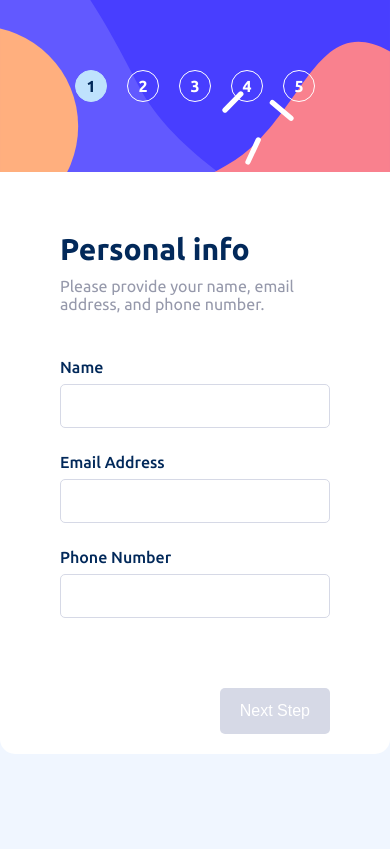
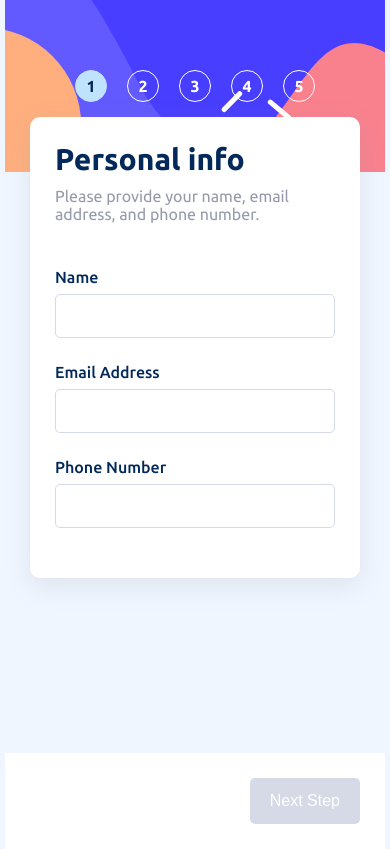
Before and after one commit to mehmetbacik/multi-step-form, a Vue app: page / in a window 390 px wide. Built offline with nearby package versions, Linux system fonts and the light colour scheme.

Commit message:
Update
Updated YourInfo for responsive.

```diff
--- a/src/assets/css/styles.css
+++ b/src/assets/css/styles.css
@@ -767,6 +767,7 @@ body {
 /*FormMain*/
   body {
     margin: 0;
+    background-color: var(--magnolia);
   }
 
   #app {
@@ -776,11 +777,16 @@ body {
   #app .form-content {
     flex-direction: column;
     padding: 0;
+    position: relative;
+    height: calc(95vh - 30px);
+    background-color: transparent;
   }
 
   #app .form-content .content {
     width: 100%;
     height: 100%;
+    position: absolute;
+    top: 10%;
   }
 /*FormMain*/
 
@@ -796,52 +802,114 @@ body {
     padding: 70px;
   }
 
-  #app .form-content .progress-bar .steps {
-    text-align: center;
-    display: flex;
-    align-items: center;
-    gap: 15px;
-  }
-
-  #app .form-content .progress-bar .steps.active {
-    color: var(--white);
-  }
-
   #app .form-content .progress-bar .steps .step-headline {
     display: none;
   }
+/*ProgressBar*/
 
-  #app .form-content .progress-bar .steps .step-headline .step-label {
-    text-transform: uppercase;
-    font-size: 14px;
-    color: var(--cool-gray);
-  }
+/*YourInfo*/
+.your-info {
+  background-color: var(--white);
+  border-radius: 10px;
+  padding: 25px;
+  margin-left: 25px;
+  margin-right: 25px;
+  box-shadow: rgba(149, 157, 165, 0.2) 0px 8px 24px;
+}/**/
 
-  #app .form-content .progress-bar .steps .step-headline .step-title {
-    text-transform: uppercase;
-    font-size: 14px;
-    color: var(--white);
-    font-weight: bold;
-    letter-spacing: 2px;
-  }
+.your-info .headline {
+  display: flex;
+  flex-direction: column;
+  gap: 10px;
+  margin-bottom: 45px;
+}
 
-  #app .form-content .progress-bar .steps .step-number {
-    display: flex;
-    align-items: center;
-    justify-content: center;
-    border: solid 1px var(--white);
-    background-color: transparent;
-    color: var(--white);
-    font-weight: bold;
-    border-radius: 100%;
-    width: 30px;
-    height: 30px;
-  }
+.your-info .headline span {
+  color: var(--marine-blue);
+  font-weight: bold;
+  font-size: 30px;
+}
 
-  #app .form-content .progress-bar .steps.active .step-number {
-    border: solid 1px var(--light-blue);
-    background-color: var(--light-blue);
-    color: var(--marine-blue);
-  }
-/*ProgressBar*/
+.your-info .headline p {
+  color: var(--cool-gray);
+  font-weight: 400;
+  margin: 0;
 }
+
+.your-info form .input-content {
+  display: flex;
+  flex-direction: column;
+  gap: 8px;
+  margin-bottom: 25px;
+}
+
+.your-info form .input-content .title-area {
+  display: flex;
+  align-items: center;
+  justify-content: space-between;
+}
+
+.your-info form .input-content .title-area label {
+  color: var(--marine-blue);
+  font-weight: 500;
+}
+
+.your-info form .input-content .title-area .error-message {
+  color: var(--strawberry-red);
+  font-weight: bold;
+}
+
+.your-info form .input-content input {
+  padding: 12px;
+  border: 1px solid var(--light-gray);
+  border-radius: 5px;
+  font-size: 16px;
+  outline: none;
+  transition: border-color 0.3s ease-in-out;
+  color: var(--marine-blue);
+  font-weight: bold;
+}
+
+.your-info form .input-content input:focus {
+  border-color: var(--purplish-blue);
+}
+
+.your-info form .input-content input::placeholder {
+  color: var(--marine-blue);
+}
+
+.your-info form .input-content .is-invalid {
+  border: 1px solid var(--strawberry-red);
+}
+
+.your-info form .button-area {
+  position: absolute;
+  bottom: 0;
+  left: 0;
+  padding: 25px;
+  box-sizing: border-box;
+  background-color: var(--white);
+  width: 100%;
+}/**/
+
+.your-info form .button-area button.next-button {
+  padding: 14px 20px;
+  border-radius: 5px;
+  font-size: 16px;
+  font-weight: 500;
+  border: none;
+  background-color: var(--purplish-blue);
+  color: var(--white);
+}
+
+.your-info form .button-area button.next-button:hover {
+  background-color: var(--marine-blue);
+  cursor: pointer;
+}
+
+.your-info form .button-area button.next-button:disabled {
+  background-color: var(--light-gray);
+  cursor: not-allowed;
+}
+/*YourInfo*/
+}
```
